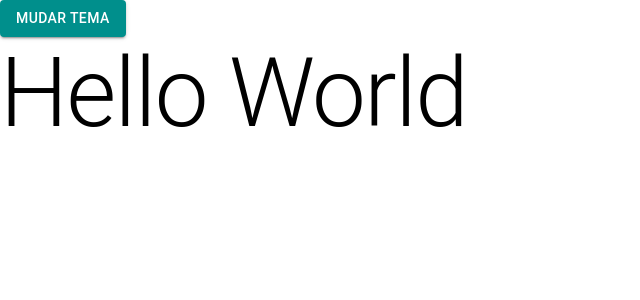
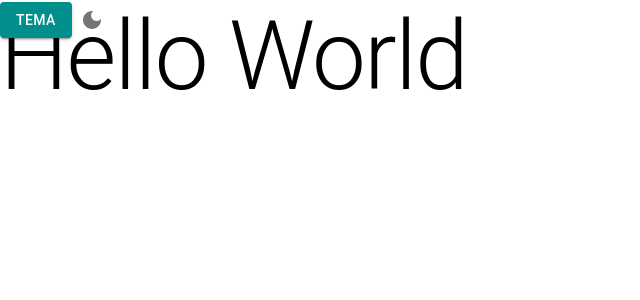
Before and after one commit to ohenriqueroos/notion-clone-vite, a React (Vite) app: page / in a window 1280 px wide. Shown: the top 300 px of the page, without its empty margins (0-640 px from the left). Built offline with nearby package versions, Linux system fonts and the light colour scheme.

Commit message:
feat: toggle theme initial structure in menu

```diff
--- a/package.json
+++ b/package.json
@@ -12,7 +12,8 @@
   "dependencies": {
     "@emotion/react": "^11.11.1",
     "@emotion/styled": "^11.11.0",
-    "@mui/material": "^5.14.1",
+    "@mui/icons-material": "^5.14.1",
+    "@mui/material": "^5.14.2",
     "@reduxjs/toolkit": "^1.9.5",
     "@tiptap/pm": "^2.0.4",
     "@tiptap/react": "^2.0.4",
--- /dev/null
+++ b/src/components/Menu/Menu.tsx
@@ -0,0 +1,24 @@
+import { Box, Button, IconButton } from "@mui/material";
+import LightModeIcon from "@mui/icons-material/LightMode";
+import DarkModeIcon from "@mui/icons-material/DarkMode";
+
+interface IMenuProps {
+  onChangeTheme: () => void;
+  theme: boolean;
+}
+
+const Menu = ({ onChangeTheme, theme }: IMenuProps) => {
+  return (
+    <Box position={"fixed"}>
+      <Button variant="contained" onClick={onChangeTheme}>
+        Tema
+      </Button>
+      <IconButton onClick={onChangeTheme}>
+        {theme && <LightModeIcon />}
+        {!theme && <DarkModeIcon />}
+      </IconButton>
+    </Box>
+  );
+};
+
+export default Menu;
--- a/src/pages/rootPage.tsx
+++ b/src/pages/rootPage.tsx
@@ -1,17 +1,33 @@
-import { Box, Button, ThemeProvider } from "@mui/material";
+import { Box, ThemeProvider } from "@mui/material";
 import { darkTheme, lightTheme } from "../Theme";
 import HomePage from "./homePage";
 import { RootState } from "../store/store";
 import { useDispatch, useSelector } from "react-redux";
-import { changeTheme } from "../store/slices/theme";
+import { removeDarkTheme, setDarkTheme } from "../store/slices/theme";
+import { useCallback, useEffect } from "react";
+import Menu from "../components/Menu/Menu";
 
 const RootPage = () => {
   const theme = useSelector((state: RootState) => state.theme.themeMode);
   const dispatch = useDispatch();
+  let getTheme = localStorage.getItem("dark-theme");
 
-  const onChangeThemeHandler = () => {
-    dispatch(changeTheme());
-  };
+  const onChangeThemeHandler = useCallback(() => {
+    if (getTheme) {
+      dispatch(removeDarkTheme());
+      localStorage.removeItem("dark-theme");
+    }
+    if (!getTheme) {
+      dispatch(setDarkTheme());
+      localStorage.setItem("dark-theme", "active");
+    }
+  }, [dispatch, getTheme]);
+
+  useEffect(() => {
+    if (getTheme) {
+      dispatch(setDarkTheme());
+    }
+  }, [dispatch, getTheme]);
 
   return (
     <ThemeProvider theme={theme ? darkTheme : lightTheme}>
@@ -21,9 +37,7 @@ const RootPage = () => {
           height: "100vh",
         })}
       >
-        <Button variant="contained" onClick={onChangeThemeHandler}>
-          Mudar tema
-        </Button>
+        <Menu onChangeTheme={onChangeThemeHandler} theme={theme} />
         <HomePage />
       </Box>
     </ThemeProvider>
--- a/src/store/slices/theme.ts
+++ b/src/store/slices/theme.ts
@@ -8,11 +8,14 @@ export const themeSlice = createSlice({
   name: "theme",
   initialState,
   reducers: {
-    changeTheme: (state) => {
-      state.themeMode = !state.themeMode;
+    setDarkTheme: (state) => {
+      state.themeMode = true;
+    },
+    removeDarkTheme: (state) => {
+      return (state = initialState);
     },
   },
 });
 
-export const { changeTheme } = themeSlice.actions;
+export const { setDarkTheme, removeDarkTheme } = themeSlice.actions;
 export default themeSlice.reducer;
```
Also changed, not shown: 1 other file (tests, documents, lock files or other folders).
